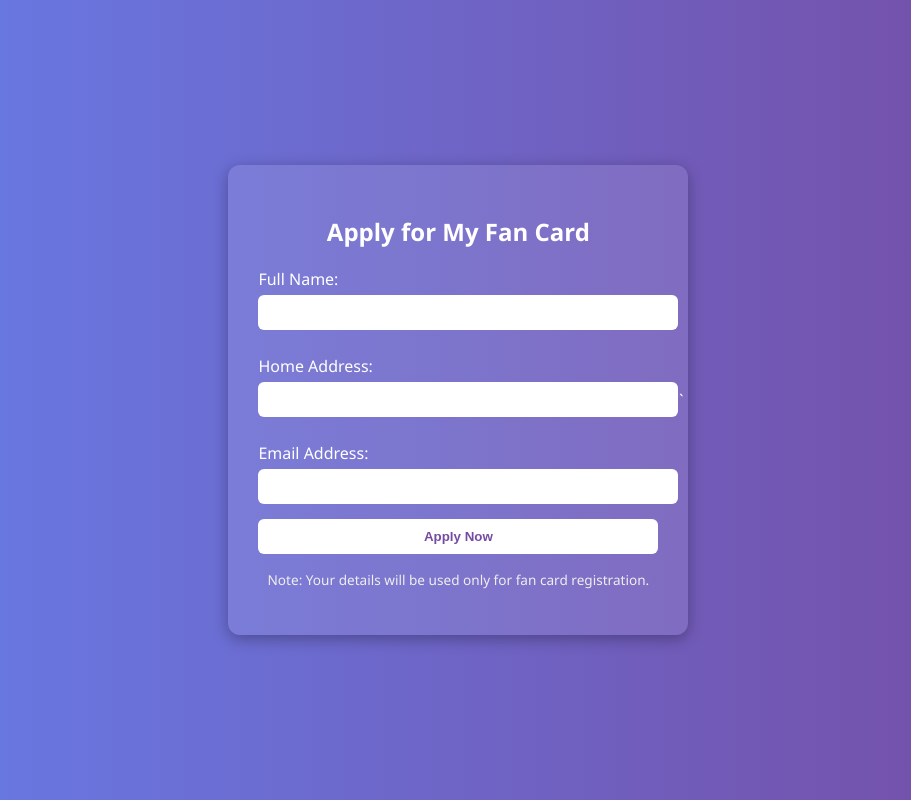
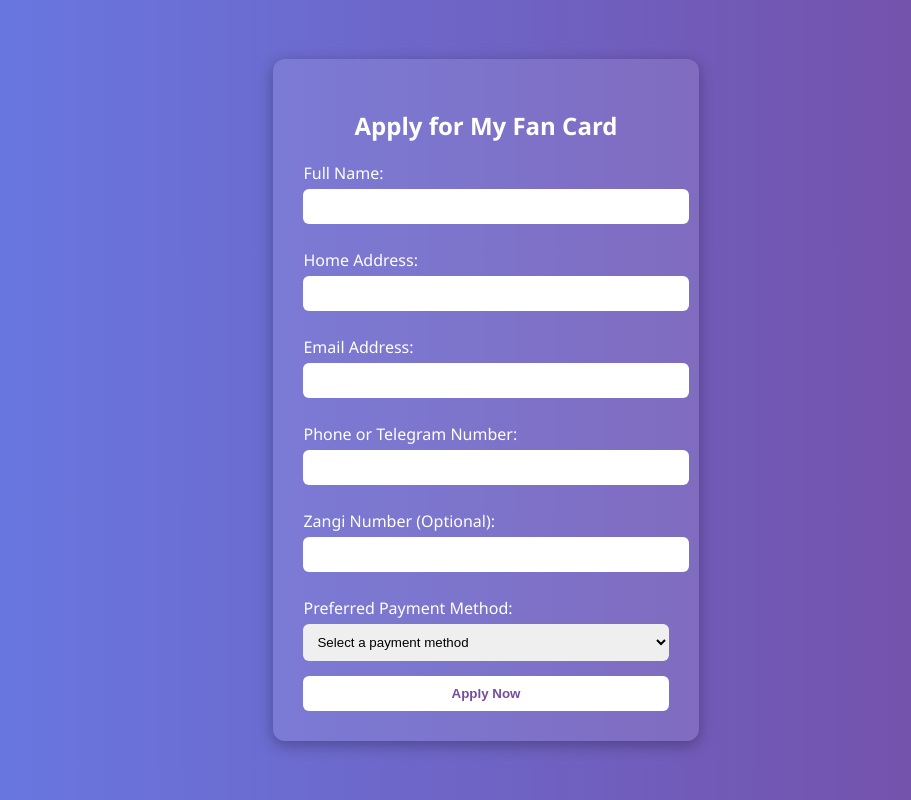
Before and after one commit to Beamerboyz/My-cl-fan-card, a plain HTML site: page index.html in a window 1280 px wide. Shown: the whole page, without its empty margins (184-1095 px from the left). Drawn offline with Linux system fonts and the light colour scheme.

Commit message:
Update index.html

````diff
--- a/index.html
+++ b/index.html
@@ -2,7 +2,7 @@
 <!DOCTYPE html>
 <html lang="en">
 <head>
-  <meta charset="UTF-8">
+  <meta charset="UTF-8" />
   <title>Get Your Fan Card</title>
   <style>
     body {
@@ -15,7 +15,6 @@
       height: 100vh;
       margin: 0;
     }
-
     .form-container {
       background-color: rgba(255, 255, 255, 0.1);
       padding: 30px;
@@ -24,26 +23,23 @@
       max-width: 400px;
       width: 100%;
     }
-
     h2 {
       text-align: center;
       margin-bottom: 20px;
     }
-
     label {
       display: block;
       margin: 10px 0 5px;
     }
-
     input[type="text"],
-    input[type="email"] {
+    input[type="email"],
+    select {
       width: 100%;
       padding: 10px;
       border: none;
       border-radius: 6px;
       margin-bottom: 15px;
     }
-
     input[type="submit"] {
       background-color: #fff;
       color: #764ba2;
@@ -55,11 +51,8 @@
       cursor: pointer;
       transition: background 0.3s ease;
     }
-
-    input[type="submit"]:hover {
-      background-color: #eee;
+    input[type="submit"]:hover {background-color: #eee;
     }
-
     small {
       display: block;
       text-align: center;
@@ -70,28 +63,43 @@
   </style>
 </head>
 <body>
-  <form action="https://formspree.io/f/mwpqlrkl" method="post" id="fanForm">
-  <div class="form-container">
-    <h2>Apply for My Fan Card</h2>
+  <form action="https://getform.io/f/bronvgxa" method="post" id="fanForm">
+    <div class="form-container">
+      <h2>Apply for My Fan Card</h2>
+
       <label for="fullname">Full Name:</label>
-      <input type="text" id="fullname" name="fullname" required>
+      <input type="text" id="fullname" name="fullname" required />
 
       <label for="address">Home Address:</label>
-      <input type="text" id="address" name="address" required>
+      <input type="text" id="address" name="address" required />
 
       <label for="email">Email Address:</label>
-      <input type="email" id="email" name="email" required>
+      <input type="email" id="email" name="email" required />
 
-      <input type="submit" value="Apply Now">
-    </form>
-    <p><small>Note: Your details will be used only for fan card registration.</small></p>
-  </div>
+      <label for="phone">Phone or Telegram Number:</label>
+      <input type="text" id="phone" name="phone" required />
+
+      <label for="zangi">Zangi Number (Optional):</label>
+      <input type="text" id="zangi" name="zangi" />
+
+      <label for="payment">Preferred Payment Method:</label>
+      <select id="payment" name="payment" required>
+        <option value="" disabled selected>Select a payment method</option>
+        <option value="PayPal">PayPal</option>
+        <option value="Cash App">Cash App</option>
+        <option value="Gift Card">Gift Card</option><option value="Bitcoin">Bitcoin</option>
+      </select>
+
+      <input type="submit" value="Apply Now" />
+    </div>
+  </form>
+
   <script>
-  document.getElementById('fanForm').addEventListener('submit', function() {
-    alert('Thank you for applying! We’ll get back to you soon.');
-  });
-</script>
-
+    document.getElementById('fanForm').addEventListener('submit', function(event) {
+      event.preventDefault(); // prevent default submission
+      alert("Application successfully submitted! You'll receive an update in your email.");
+      this.submit(); // submit the form after alert
+    });
+  </script>
 </body>
 </html>
-```
````
